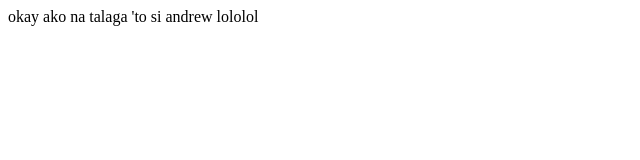
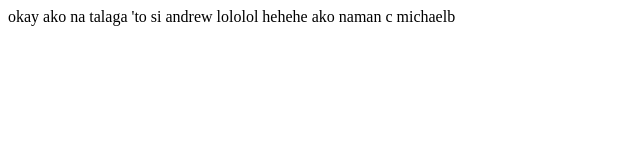
Before and after one commit to Kaiserkrow/WD11_TEAM_6, a plain HTML site: page index.html in a window 1280 px wide. Shown: the whole page, without its empty margins (0-640 px from the left). Drawn offline with Linux system fonts and the light colour scheme.

Commit message:
MGB try to commit

```diff
--- a/index.html
+++ b/index.html
@@ -6,5 +6,7 @@
     <meta name="viewport" content="width=device-width, initial-scale=1.0" />
     <title>Document</title>
   </head>
-  <body>okay ako na talaga 'to si andrew lololol</body>
+  <body>
+    okay ako na talaga 'to si andrew lololol hehehe ako naman c michaelb
+  </body>
 </html>
```
